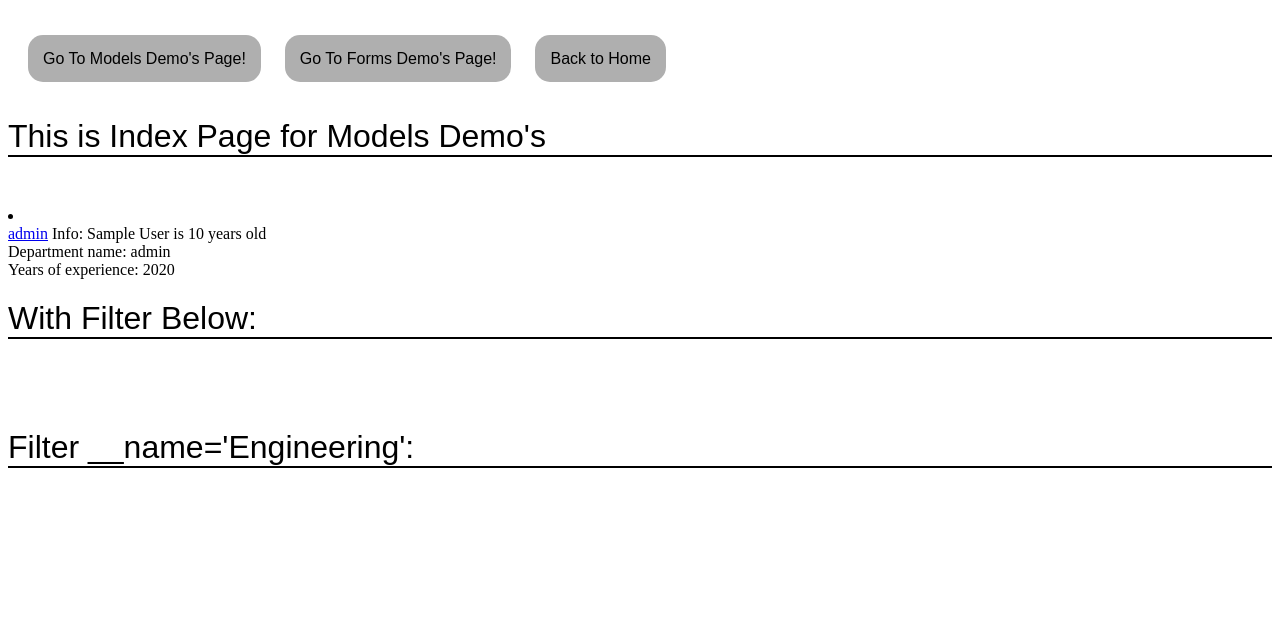
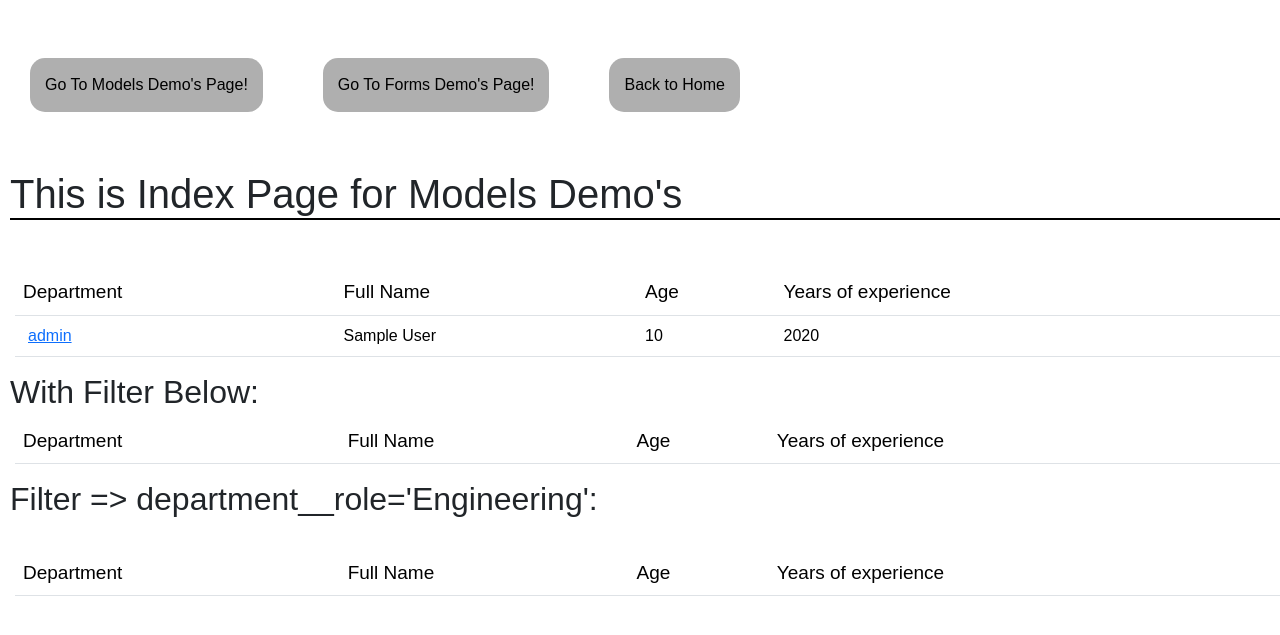
Before and after one commit to ERoydev/Django-Exercises, a Django app: page /index/ in a window 1280 px wide. Shown: the top 635 px of the page. Run offline with Django 4.2, Linux system fonts and the light colour scheme; tables that the repository leaves empty hold one stand-in row (values such as "Sample post"); lists and menus that the app fills with data are empty; parts of the project's set-up code (start-up, migrations or seed data) failed here and were passed over.

Commit message:
customization with tables

```diff
--- a/Lekciq_Models1/static/index.css
+++ b/Lekciq_Models1/static/index.css
@@ -1,27 +1,35 @@
+* {
+    font-family: sans-serif;
+    font-weight: 500;
+    margin-left: 5px;
+}
 
 h1{
-    font-family: sans-serif;
-    font-weight: 500;
     margin-bottom: 50px;
     border-bottom: 2px solid black;
 }
 
-.btn-forms {
+.btn-forms{
     margin-left: 20px;
     text-decoration: none;
     color: black;
     background-color: #afafaf;
     padding: 15px 15px;
     border-radius: 15px;
-    font-weight: 500;
-    font-family: sans-serif;
 }
 
 .navbar {
     margin-top: 50px;
     margin-bottom: 50px;
+    justify-content: flex-start;
+    gap: 40px;
 }
 
 .btn-forms:hover {
     color: purple;
 }
+
+.col-name {
+    font-size: 19px;
+    color: #18183d;
+}
--- a/Lekciq_Models1/templates/base.html
+++ b/Lekciq_Models1/templates/base.html
@@ -8,6 +8,7 @@
           content="width=device-width, user-scalable=no, initial-scale=1.0, maximum-scale=1.0, minimum-scale=1.0">
     <meta http-equiv="X-UA-Compatible" content="ie=edge">
     <title>Document</title>
+    <link href="https://cdn.jsdelivr.net/npm/bootstrap@5.3.2/dist/css/bootstrap.min.css" rel="stylesheet" integrity="sha384-T3c6CoIi6uLrA9TneNEoa7RxnatzjcDSCmG1MXxSR1GAsXEV/Dwwykc2MPK8M2HN" crossorigin="anonymous">
 
     <link rel="stylesheet" href="{% static 'index.css' %}">
 </head>
@@ -18,4 +19,5 @@
     {% endblock %}
 
 </body>
+<script src="https://cdn.jsdelivr.net/npm/bootstrap@5.3.2/dist/js/bootstrap.bundle.min.js" integrity="sha384-C6RzsynM9kWDrMNeT87bh95OGNyZPhcTNXj1NW7RuBCsyN/o0jlpcV8Qyq46cDfL" crossorigin="anonymous"></script>
 </html>
--- a/Lekciq_Models1/templates/index.html
+++ b/Lekciq_Models1/templates/index.html
@@ -6,58 +6,74 @@
     <h1>This is Index Page for Models Demo's</h1>
 
     <div>
+        <table class="table">
+            <thead>
+                <tr>
+                  <th scope="col" class="col-name">Department</th>
+                  <th scope="col" class="col-name">Full Name</th>
+                  <th scope="col" class="col-name">Age</th>
+                  <th scope="col" class="col-name">Years of experience</th>
+                </tr>
+            </thead>
+            <tbody>
                 {% for employee in employees %}
-                <li>
-                    <div>
-                        <a href="{% url 'department_details' pk=employee.department.pk slug=employee.department.slug_field %}">{{employee.department.role }}</a>
-                        Info: {{ employee.first_name }} {{ employee.last_name }} is {{ employee.age }} years old
-                    </div>
-                    <div>
-                        Department name: {{ employee.department.role }}
-                    </div>
-                    <div>
-                        Years of experience: {{ employee.years_of_experience }}
-                    </div>
-                </li>
+                        <tr>
+                          <th scope="row"><a href="{% url 'department_details' pk=employee.department.pk slug=employee.department.slug_field %}">{{employee.department.role }}</a></th>
+                          <td>{{ employee.full_name }}</td>
+                          <td>{{ employee.age }}</td>
+                          <td>{{ employee.years_of_experience }}</td>
+                        </tr>
                 {% endfor %}
+            </tbody>
+        </table>
     </div>
 
-        <h1>With Filter Below:</h1>
+    <h2>With Filter Below:</h2>
+   <div>
+        <table class="table">
+            <thead>
+                <tr>
+                  <th scope="col" class="col-name">Department</th>
+                  <th scope="col" class="col-name">Full Name</th>
+                  <th scope="col" class="col-name">Age</th>
+                  <th scope="col" class="col-name">Years of experience</th>
+                </tr>
+            </thead>
+            <tbody>
+                {% for employee in employees2 %}
+                        <tr>
+                          <th scope="row"><a href="{% url 'department_details' pk=employee.department.pk slug=employee.department.slug_field %}">{{employee.department.role }}</a></th>
+                          <td>{{ employee.full_name }}</td>
+                          <td>{{ employee.age }}</td>
+                          <td>{{ employee.years_of_experience }}</td>
+                        </tr>
+                {% endfor %}
+            </tbody>
+        </table>
+    </div>
+
+<h2>Filter => department__role='Engineering':</h2>
     <br>
     <div>
-            {% for employee in employees2 %}
-                <li>
-                    <div>
-                        <a href="{% url 'department_details' pk=employee.department.pk slug=employee.department.slug_field %}">{{employee.department.role }}</a>
-                        Info: {{ employee.full_name }} is {{ employee.age }} years old
-                    </div>
-                    <div>
-                        Department name: {{ employee.department.role }}
-                    </div>
-                    <div>
-                        Years of experience: {{ employee.years_of_experience }}
-                    </div>
-                </li>
+        <table class="table">
+            <thead>
+                <tr>
+                  <th scope="col" class="col-name">Department</th>
+                  <th scope="col" class="col-name">Full Name</th>
+                  <th scope="col" class="col-name">Age</th>
+                  <th scope="col" class="col-name">Years of experience</th>
+                </tr>
+            </thead>
+            <tbody>
+                {% for employee in employees3 %}
+                        <tr>
+                          <th scope="row"><a href="{% url 'department_details' pk=employee.department.pk slug=employee.department.slug_field %}">{{employee.department.role }}</a></th>
+                          <td>{{ employee.full_name }}</td>
+                          <td>{{ employee.age }}</td>
+                          <td>{{ employee.years_of_experience }}</td>
+                        </tr>
                 {% endfor %}
-        </div>
-
-    <h1>Filter __name='Engineering':</h1>
-        <br>
-        <div>
-            {% for employee in employees2 %}
-                <li>
-                    <div>
-                        <a href="{% url 'department_details' pk=employee.department.pk slug=employee.department.slug_field %}">{{employee.department.role }}</a>
-                        Info: {{ employee.full_name }} is {{ employee.age }} years old
-                    </div>
-                    <div>
-                        Department name: {{ employee.department.role }}
-                    </div>
-                    <div>
-                        Years of experience: {{ employee.years_of_experience }}
-                    </div>
-                <a href="{% url 'delete_employee' pk=employee.pk %}">Delete</a>
-                </li>
-            {% endfor %}
+            </tbody>
+        </table>
     </div>
 {% endblock %}
--- /dev/null
+++ b/Lekciq_Models1/web/forms.py
@@ -0,0 +1,6 @@
+from django import forms
+
+
+class NameForms(forms.Form):
+    username = forms.CharField(label="Username", max_length=50)
+    password = forms.CharField(label='Password', widget=forms.PasswordInput)
--- a/Lekciq_Models1/web/views.py
+++ b/Lekciq_Models1/web/views.py
@@ -1,11 +1,6 @@
-from django import forms
 from django.shortcuts import render, get_object_or_404, redirect
 from .models import Employee, Department
-
-
-class NameForms(forms.Form):
-    username = forms.CharField(label="Username", max_length=50)
-    password = forms.CharField(label='Password', widget=forms.PasswordInput)
+from .forms import NameForms
 
 
 def home(request):
@@ -14,7 +9,7 @@ def home(request):
 
 def index(request):
     employees = Employee.objects.all()
-    employees2 = Employee.objects.filter(department_id=2)
+    employees2 = Employee.objects.filter(department_id=3)
     employees3 = Employee.objects.filter(department__role='Engineering')
     context = {
         'employees': employees,
@@ -43,5 +38,4 @@ def forms_demo(request):
     context = {
         'form': NameForms(),
     }
-
     return render(request, 'forms.html', context)
```
Lines whose indentation alone changed are shown as unchanged.
